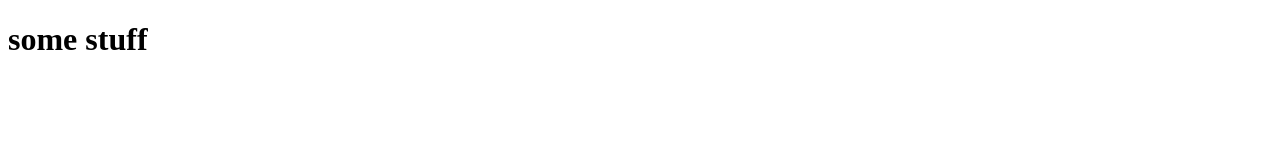
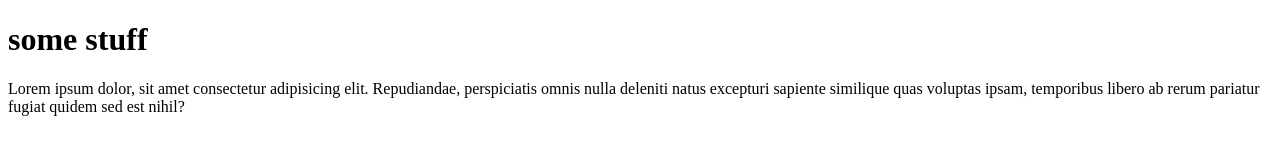
Before and after one commit to just-arun/mini-sight, a plain HTML site: page index.html in a window 1280 px wide. Drawn offline with Linux system fonts and the light colour scheme.

Commit message:
adding para

```diff
--- a/index.html
+++ b/index.html
@@ -8,5 +8,8 @@
 </head>
 <body>
 <h1>some stuff</h1>
+<p>
+    Lorem ipsum dolor, sit amet consectetur adipisicing elit. Repudiandae, perspiciatis omnis nulla deleniti natus excepturi sapiente similique quas voluptas ipsam, temporibus libero ab rerum pariatur fugiat quidem sed est nihil?
+</p>
 </body>
 </html>
```
